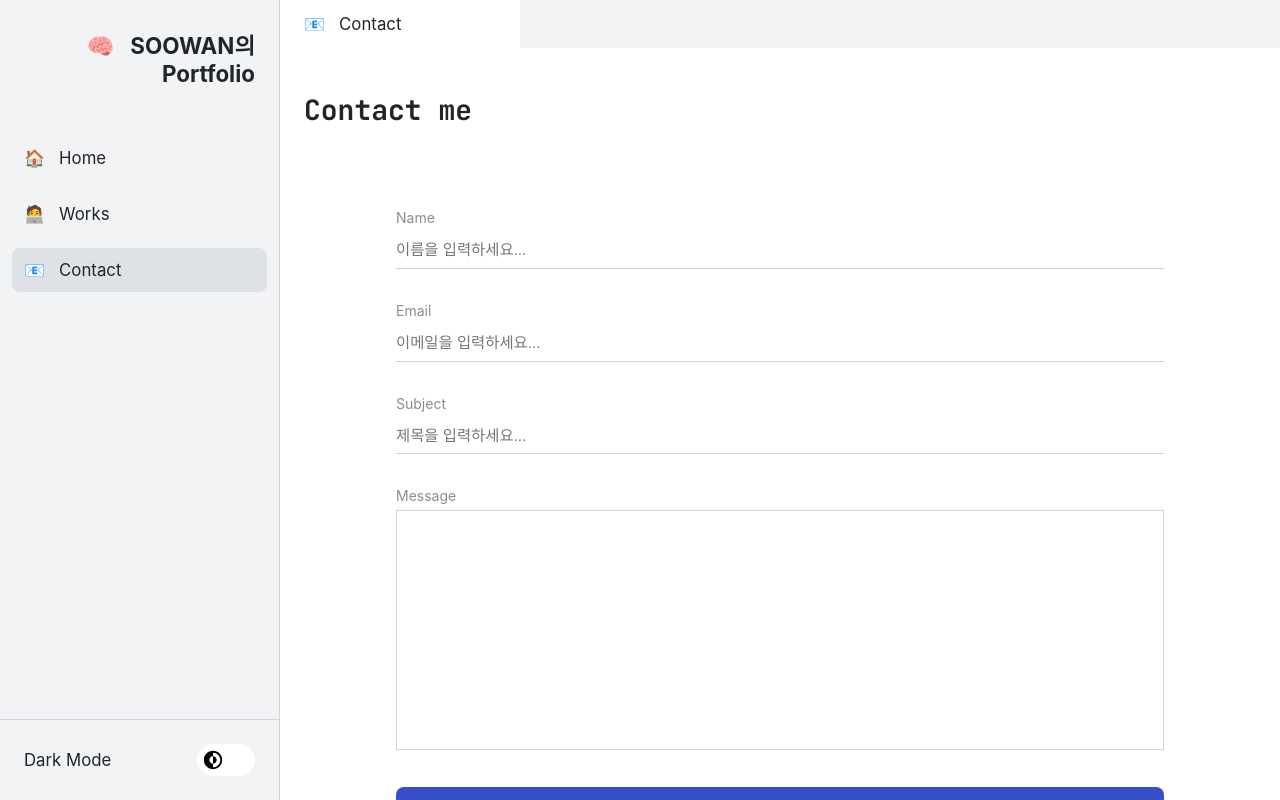
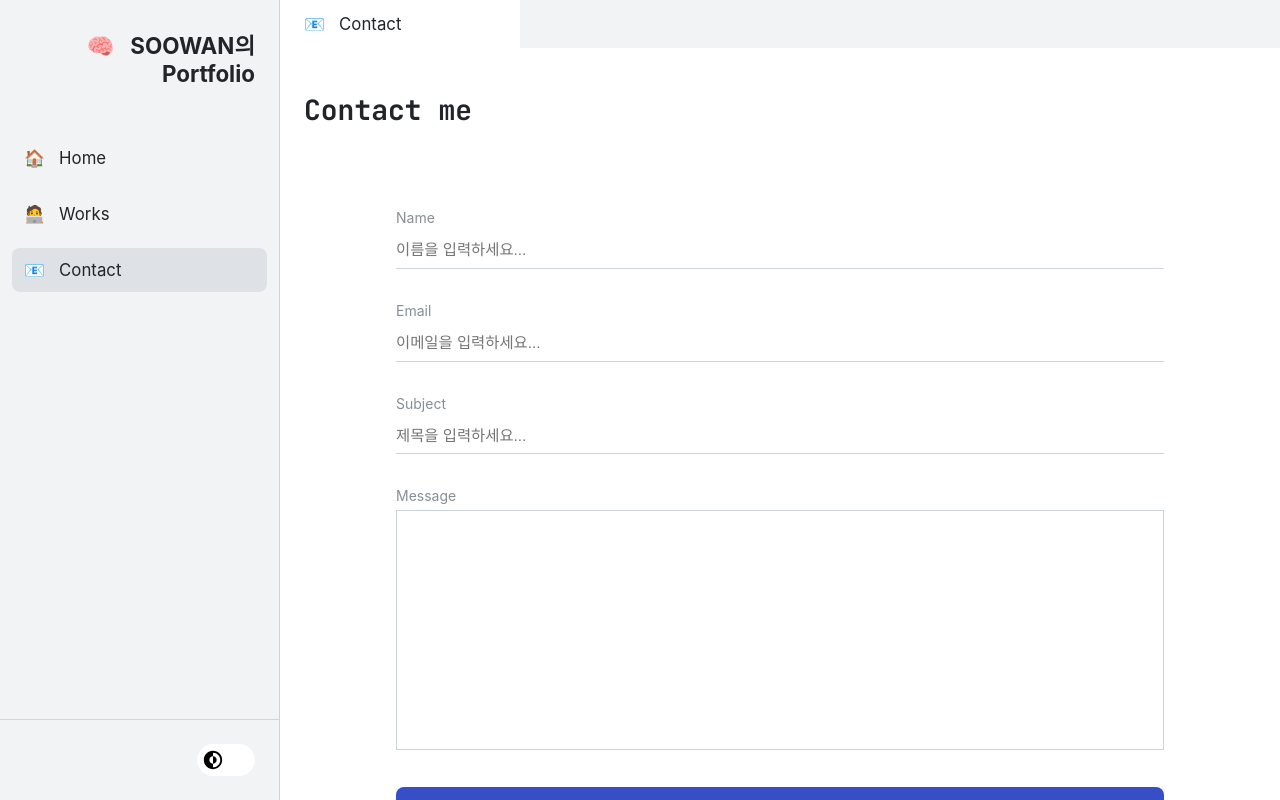
Before and after one commit to sooowan/portfolio-react, a React (Create React App) app: page /contact in a window 1280 px wide. Built offline with nearby package versions, Linux system fonts and the light colour scheme.

Commit message:
토글 개선

```diff
--- a/src/components/common/Side.js
+++ b/src/components/common/Side.js
@@ -2,7 +2,7 @@ import { NavLink } from 'react-router-dom';
 import mystyle from '../../styles/Side.module.css';
 import classNames from 'classnames/bind';
 import { useState } from 'react';
-import Switch from './Switch';
+import Toggle from './Toggle';
 import info from '../pages';
 import '../../styles/component.scss';
 
@@ -33,9 +33,8 @@ export default function Side({ title = info.title }) {
         ))}
       </aside>
       <div className={cn('footer')}>
-        <Switch
+        <Toggle
           darkmode="true"
-          title="Dark Mode"
           defaultChecked={'dark' === theme}
           hanleClickTheme={() => setTheme(theme === 'dark' ? '' : 'dark')}
         />
--- a/src/components/common/Titles.js
+++ b/src/components/common/Titles.js
@@ -9,9 +9,9 @@ const MainTitleBlock = styled.h1`
 `;
 const SubTitleBlock = styled.h2``;
 
-export function MainTitle({ title }) {
-  return <MainTitleBlock>{title}</MainTitleBlock>;
+export function MainTitle({ children }) {
+  return <MainTitleBlock>{children}</MainTitleBlock>;
 }
-export function SubTitle({ title }) {
-  return <SubTitleBlock>{title}</SubTitleBlock>;
+export function SubTitle({ children }) {
+  return <SubTitleBlock>{children}</SubTitleBlock>;
 }
--- a/src/components/common/Switch.js
+++ b/src/components/common/Toggle.js
@@ -2,7 +2,7 @@ import styled, { css } from 'styled-components';
 import '../../styles/component.scss';
 import darkmodeIcon from '../img/dark-mode.svg';
 
-const SwitchBlock = styled.div`
+const ToggleBlock = styled.div`
   ${(props) =>
     props.$darkmode &&
     css`
@@ -18,15 +18,15 @@ const SwitchBlock = styled.div`
     `}
 `;
 
-export default function Switch({
-  title,
+export default function Toggle({
+  children,
   defaultChecked,
   hanleClickTheme,
   darkmode,
 }) {
   return (
-    <SwitchBlock className="switch-wrap" $darkmode={darkmode}>
-      <span className="switch-name">{title}</span>
+    <ToggleBlock className="switch-wrap" $darkmode={darkmode}>
+      <span className="switch-name">{children}</span>
       <div className="switch-btn">
         <input
           type="checkbox"
@@ -35,9 +35,9 @@ export default function Switch({
           onChange={hanleClickTheme}
         />
         <label htmlFor="switch_theme" className="switch-label">
-          <span className="hidden">{title}</span>
+          <span className="hidden">{children}</span>
         </label>
       </div>
-    </SwitchBlock>
+    </ToggleBlock>
   );
 }
--- a/src/container/EmailContainer.js
+++ b/src/container/EmailContainer.js
@@ -62,11 +62,11 @@ export default function EmailContainer() {
     setModal1(true);
   };
 
-  useEffect(() => {
-    return () => {
-      dispatch(initialize());
-    };
-  }, [dispatch]);
+  // useEffect(() => {
+  //   return () => {
+  //     dispatch(initialize());
+  //   };
+  // }, [dispatch]);
 
   return (
     <div>
--- a/src/pages/Contact.js
+++ b/src/pages/Contact.js
@@ -8,7 +8,7 @@ export default function Contact() {
       <Helmet>
         <title>Contact</title>
       </Helmet>
-      <MainTitle title="Contact me" />
+      <MainTitle>Contact me</MainTitle>
       <EmailContainer />
     </div>
   );
--- a/src/pages/Works.js
+++ b/src/pages/Works.js
@@ -7,7 +7,7 @@ export default function Works() {
       <Helmet>
         <title>Works</title>
       </Helmet>
-      <MainTitle title="My Works" />
+      <MainTitle>My Works</MainTitle>
     </div>
   );
 }
```
